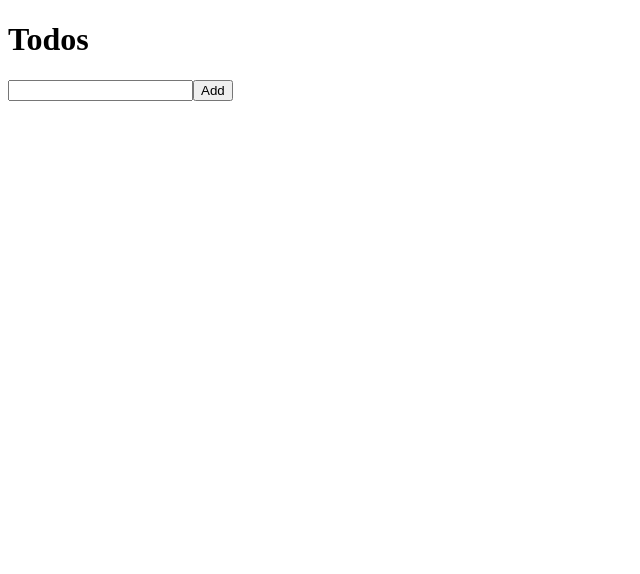
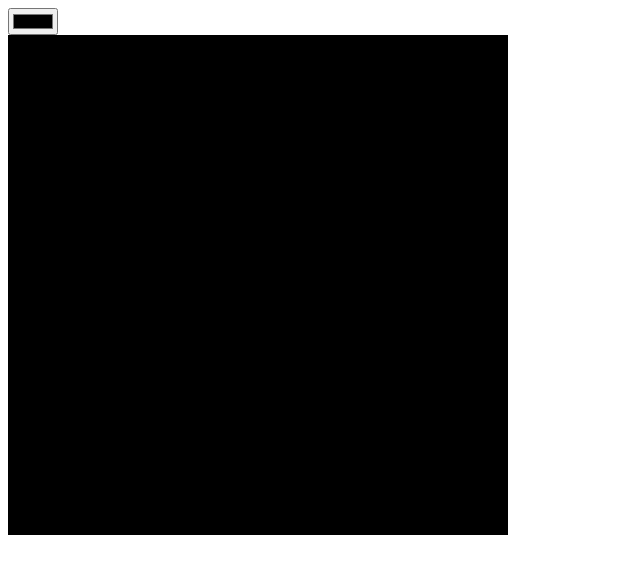
Before and after one commit to dsjramesh7/ReactJS_Projects, a React (Vite) app in the folder projects/: page / in a window 1280 px wide. Shown: the top 574 px of the page, without its empty margins (0-640 px from the left). Built offline with nearby package versions, Linux system fonts and the light colour scheme.

Commit message:
practice

```diff
--- a/projects/src/App.jsx
+++ b/projects/src/App.jsx
@@ -7,6 +7,7 @@ import Five from "./components/Five";
 import Six from "./components/Six";
 import Seven from "./components/Seven";
 import Eight from "./components/Eight";
+import Nine from "./components/Nine";
 
 const App = () => {
   return (
@@ -18,7 +19,8 @@ const App = () => {
       {/* <Five /> */}
       {/* <Six /> */}
       {/* <Seven /> */}
-      <Eight />
+      {/* <Eight /> */}
+      <Nine />
     </>
   );
 };
--- /dev/null
+++ b/projects/src/components/Nine.jsx
@@ -0,0 +1,20 @@
+import React, { useState } from "react";
+
+const Nine = () => {
+  const [selectedColor, setSelectedColor] = useState("#000000");
+
+  const handleChange = (e) => {
+    setSelectedColor(e.target.value);
+  };
+
+  return (
+    <>
+      <input type="color" onChange={handleChange} />
+      <div
+        style={{ width: "500px", height: "500px", background: selectedColor }}
+      ></div>
+    </>
+  );
+};
+
+export default Nine;
```
Also changed, not shown: projects/src/components/Ten.jsx (added, +20 -0 lines).
